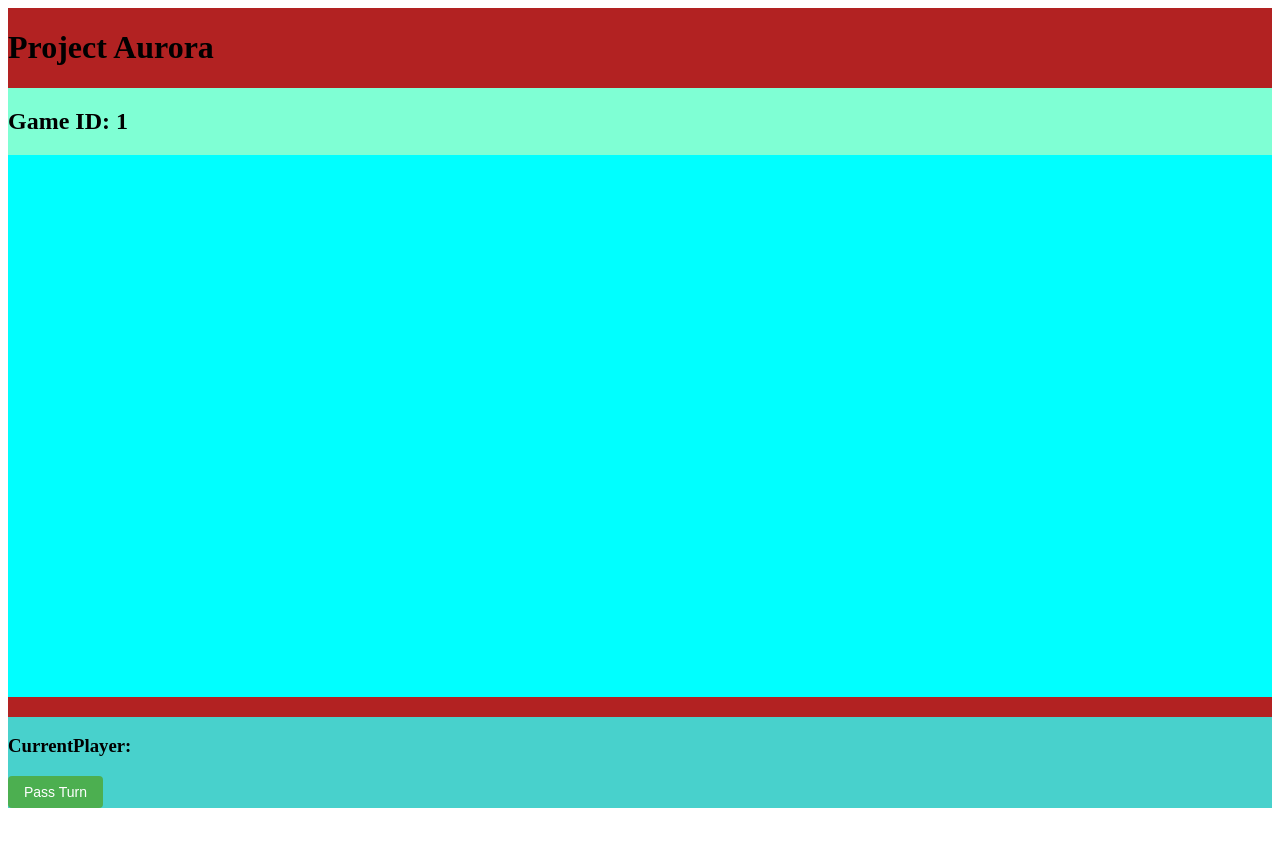
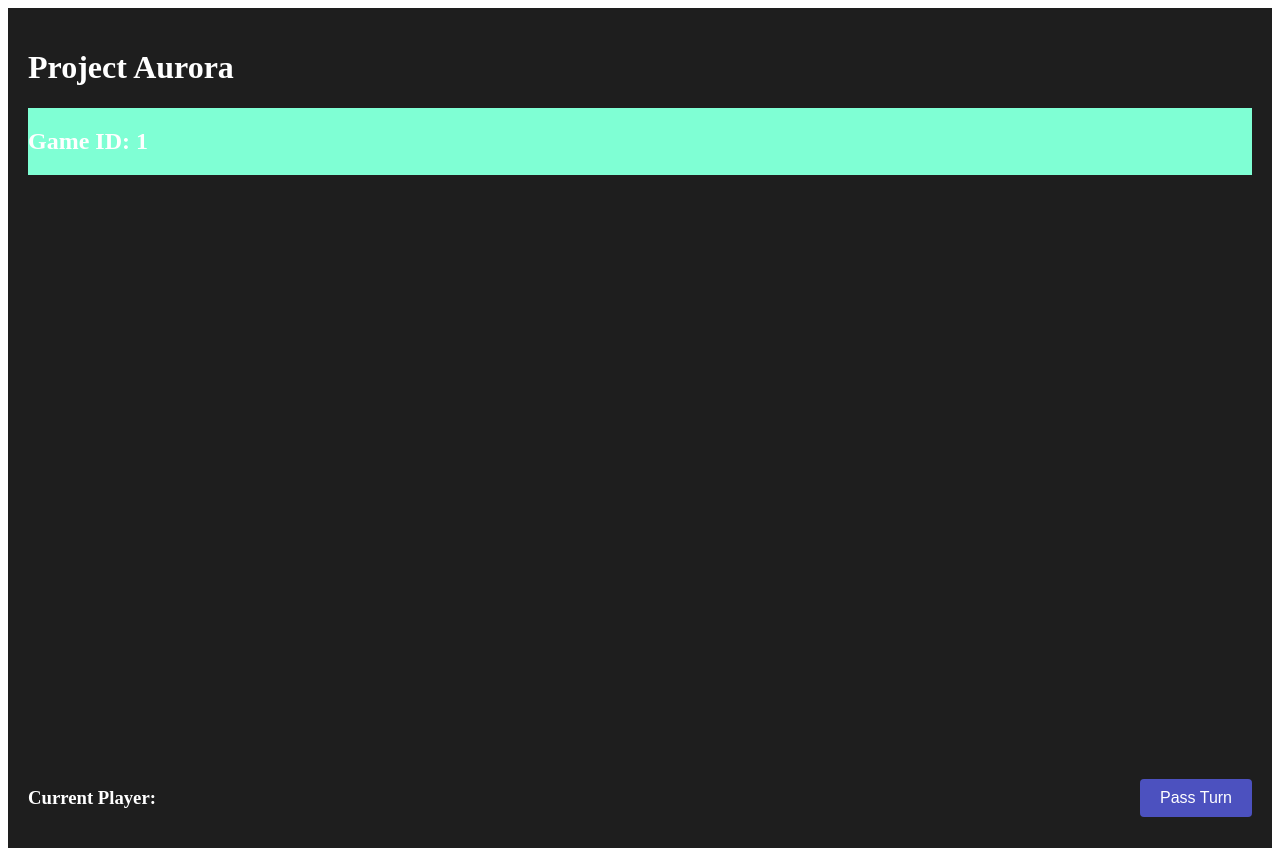
Before and after one commit to Enutie/Project-Aurora, a Vue app in the folder Aurora.Frontend/aurora.frontend.client/: page /game/1 in a window 1280 px wide. Before the commit the page ends 816 px from the top, so only its background shows below. Built offline with nearby package versions, Linux system fonts and the light colour scheme; no server answers.

Commit message:
playing with layout

```diff
--- a/Aurora.Frontend/aurora.frontend.client/src/components/Card.vue
+++ b/Aurora.Frontend/aurora.frontend.client/src/components/Card.vue
@@ -28,30 +28,23 @@
 
   <style scoped>
   .card {
-    background-color: white;
-    border: 1px solid #ccc;
-    border-radius: 4px;
+    background-color: #f0f0f0;
+    border-radius: 8px;
     box-shadow: 0 2px 4px rgba(0, 0, 0, 0.1);
-    padding: 10px;
     cursor: pointer;
-    width: 120px;
-    height: 160px;
     display: flex;
     flex-direction: column;
+    height: 120px;
     justify-content: space-between;
-    transition: transform 0.3s ease-in-out;
+    padding: 10px;
+    transition: transform 0.3s ease;
   }
+
   .card:hover {
     transform: scale(1.05);
   }
-  .card-name {
-    font-weight: bold;
-    margin-bottom: 5px;
-  }
-  .card-stats {
-    text-align: right;
-  }
+
   .creature-card {
-  background-color: #f0f0f0;
+    background-color: #c7d2fe;
   }
   </style>
--- a/Aurora.Frontend/aurora.frontend.client/src/components/GameOver.vue
+++ b/Aurora.Frontend/aurora.frontend.client/src/components/GameOver.vue
@@ -1,7 +1,10 @@
 <template>
     <div class="game-over">
-        <h3>Game Over</h3>
-        <p>Winner: {{ winner.name }}</p>
+        <div class="overlay"></div>
+        <div class="content">
+            <h3>Game Over</h3>
+            <p>Winner: {{ winner.name }}</p>
+        </div>
     </div>
 </template>
 
@@ -13,3 +16,34 @@ defineProps({
     }
 })
 </script>
+
+<style scoped>
+.game-over {
+    align-items: center;
+    display: flex;
+    justify-content: center;
+    left: 0;
+    position: fixed;
+    top: 0;
+    height: 100%;
+    width: 100%;
+}
+
+.overlay {
+    background-color: rgba(0, 0, 0, 0.7);
+    height: 100%;
+    left: 0;
+    position: absolute;
+    top: 0;
+    width: 100%;
+    z-index: 1;
+}
+
+.content {
+    background-color: #fff;
+    border-radius: 8px;
+    padding: 20px;
+    text-align: center;
+    z-index: 2;
+}
+</style>
--- a/Aurora.Frontend/aurora.frontend.client/src/components/PlayerActions.vue
+++ b/Aurora.Frontend/aurora.frontend.client/src/components/PlayerActions.vue
@@ -1,6 +1,6 @@
 <template>
   <div class="player-actions">
-        <h3>CurrentPlayer: {{ player.name }}</h3>
+      <h3>Current Player: {{ player.name }}</h3>
       <button @click="endTurn" class="action-button">Pass Turn</button>
   </div>
 </template>
@@ -35,17 +35,24 @@ async function endTurn() {
 
 <style scoped>
 .player-actions {
-  background-color: mediumturquoise;
+    align-items: center;
+    display: flex;
+    justify-content: space-between;
     margin-top: 20px;
 }
 
 .action-button {
-  padding: 8px 16px;
-  font-size: 14px;
-  background-color: #4caf50;
-  color: white;
+    background-color: #4c51bf;
     border: none;
     border-radius: 4px;
+    color: #fff;
     cursor: pointer;
+    font-size: 16px;
+    padding: 10px 20px;
+    transition: background-color 0.3s ease;
+}
+
+.action-button:hover {
+    background-color: #434190;
 }
 </style>
--- a/Aurora.Frontend/aurora.frontend.client/src/components/PlayerInfo.vue
+++ b/Aurora.Frontend/aurora.frontend.client/src/components/PlayerInfo.vue
@@ -1,10 +1,23 @@
 <template>
     <div class="player-info">
-        <h3>{{ player.name }}</h3>
-        <p>Life: {{ player.life }}</p>
-        <p>Deck Count: {{ player.deckCount }}</p>
-        <Zone :title="`Hand (${player.handCount})`" :cards="player.hand" @play-card="playCard"/>
-        <Zone title="Battlefield" :cards="player.battlefield" />
+        <div class="player-stats">
+            <div class="stat-item">
+                <h3>Name</h3>
+                <p>{{ player.name }}</p>
+            </div>
+            <div class="stat-item">
+                <h3>Life</h3>
+                <p>{{ player.life }}</p>
+            </div>
+            <div class="stat-item">
+                <h3>Deck Count</h3>
+                <p>{{ player.deckCount }}</p>
+            </div>
+        </div>
+        <div class="zones">
+            <Zone :title="`Hand (${player.handCount})`" :cards="player.hand" @play-card="playCard"/>
+            <Zone title="Battlefield" :cards="player.battlefield" />
+        </div>
     </div>
 </template>
 
@@ -46,8 +59,22 @@ async function playCard({card, index})
 
 <style scoped>
 .player-info {
-    background-color: crimson;
-    padding: 10px;
-    border-radius: 4px;
+    background-color: #2e2e2e;
+    border-radius: 8px;
+    display: flex;
+    flex-direction: column;
+    height: 100%;
+    padding: 20px;
+    width: 45%;
+}
+
+.player-stats {
+    display: flex;
+    justify-content: space-between;
+    margin-bottom: 20px;
+}
+
+.stat-item {
+    text-align: center;
 }
 </style>
--- a/Aurora.Frontend/aurora.frontend.client/src/components/PlayerList.vue
+++ b/Aurora.Frontend/aurora.frontend.client/src/components/PlayerList.vue
@@ -29,10 +29,8 @@ defineEmits(['update-game-state'])
 
 <style scoped>
 .player-list {
-    background-color: cyan;
-    flex: 1;
     display: flex;
-    flex-direction: column;
-    justify-content: space-between;
+    justify-content: space-around;
+    width: 100%;
 }
 </style>
--- a/Aurora.Frontend/aurora.frontend.client/src/components/Zone.vue
+++ b/Aurora.Frontend/aurora.frontend.client/src/components/Zone.vue
@@ -8,12 +8,10 @@
                 :index="index"
                 @click="playCard(card, index)"
                 />
-
             </li>
         </ul>
     </div>
 </template>
-
 <script setup>
 import Card from '../components/Card.vue'
 const emit = defineEmits(['play-card'])
@@ -36,16 +34,14 @@ function playCard(card, index) {
 
 <style scoped>
 .zone {
-  margin-top: 10px;
+    margin-bottom: 20px;
 }
 
 .card-list {
-  list-style-type: none;
-  padding: 0;
-  display: flex;
-  flex-wrap: wrap;
-  gap: 10px;
-  justify-content: center;
+    display: grid;
+    grid-template-columns: repeat(auto-fit, minmax(100px, 1fr));
+    grid-gap: 10px;
+    list-style: none;
+    padding: 0;
 }
-
 </style>
--- a/Aurora.Frontend/aurora.frontend.client/src/views/GameView.vue
+++ b/Aurora.Frontend/aurora.frontend.client/src/views/GameView.vue
@@ -2,7 +2,7 @@
   <div class="game-view">
       <h1>Project Aurora</h1>
       <GameInfo :gameId="gameId"/>
-        <PlayerList :gameId="gameId" :players="players" @update-game-state="updateGameState" />
+      <PlayerList class="player-list" :gameId="gameId" :players="players" @update-game-state="updateGameState" />
       <PlayerActions v-if="!isGameOver" :player="currentPlayer" :game-id="gameId" @update-game-state="updateGameState" />
       <GameOver v-else :winner="winner" />
   </div>
@@ -45,9 +45,16 @@ function updateGameState(gameState) {
 
 <style scoped>
 .game-view {
-    background-color: firebrick;
-    display:flex;
+    background-color: #1e1e1e;
+    color: #fff;
+    display: flex;
     flex-direction: column;
     height: 100vh;
+    padding: 20px;
+}
+
+.player-list {
+    flex: 1;
+    overflow-y: auto;
 }
 </style>
```
Lines whose indentation alone changed are shown as unchanged.
